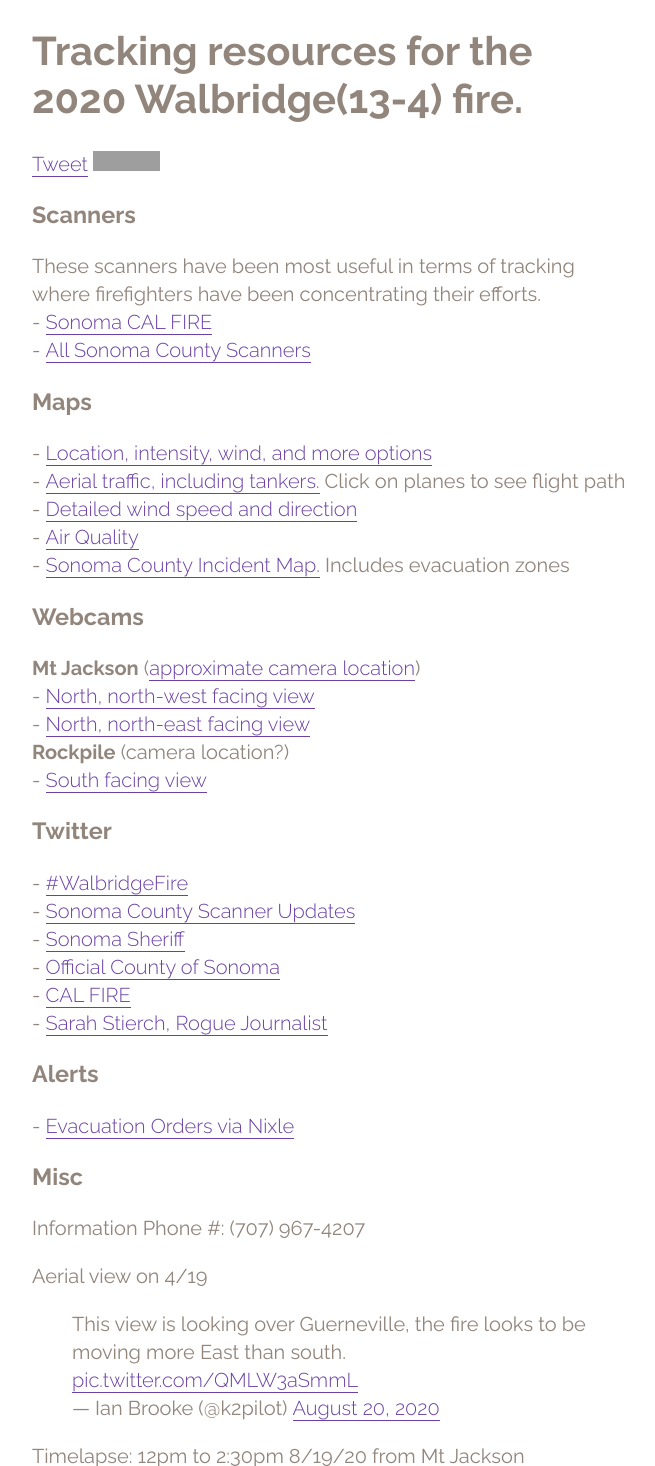
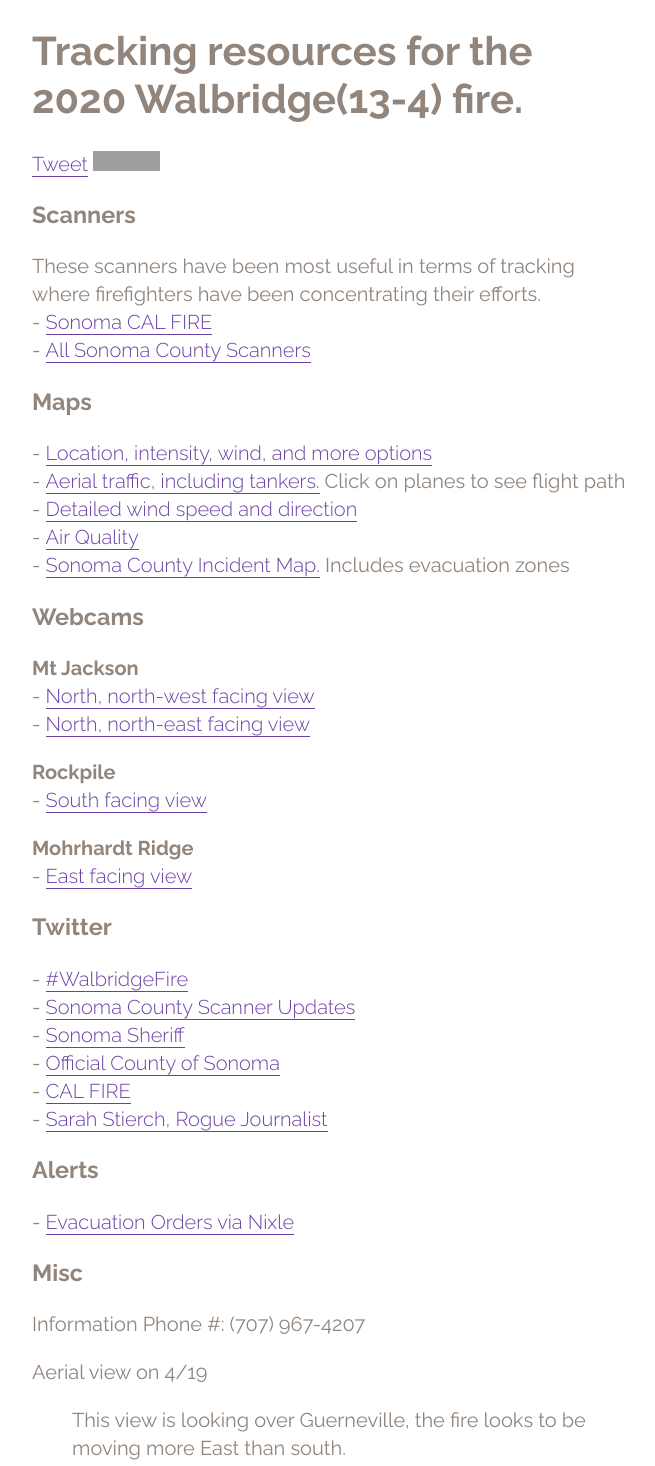
Before and after one commit to levivoelz/levivoelz.github.io, a Jekyll site: the page built from sonoma-county-fire-resources.md, in a window 1280 px wide, cut to the strip 0-1466 px from the top of the page. Shown: the whole strip, without its empty margins (308-963 px from the left). Built offline with Jekyll 4.4.1, drawn with Linux system fonts in a browser that asks for light colours; comment, search, counter and statistics services are not loaded; grey boxes are pictures that could not be loaded.

Commit message:
update stuff

```diff
--- a/sonoma-county-fire-resources.md
+++ b/sonoma-county-fire-resources.md
@@ -36,11 +36,19 @@
 </section>
 <section>
   <h3>Webcams</h3>
-  <b>Mt Jackson</b> (<a href='https://www.google.com/maps/place/Mount+Jackson+Resort+Rd,+Guerneville,+CA+95446/@38.539931,-122.9595623,228m/data=!3m2!1e3!4b1!4m5!3m4!1s0x808418ef68c7121f:0x5471e5b6e9a98aa9!8m2!3d38.5397986!4d-122.9589661!5m1!1e4' target='_blank'>approximate camera location</a>)<br />
-  - <a href='http://www.alertwildfire.org/northbay/index.html?camera=Axis-Jackson&v=81e002f' target='_blank'>North, north-west facing view</a><br />
-  - <a href='http://www.alertwildfire.org/northbay/index.html?camera=Axis-Jackson2&v=81e002f' target='_blank'>North, north-east facing view</a><br />
-  <b>Rockpile</b> (camera location?)<br />
-  - <a href='http://www.alertwildfire.org/northbay/?camera=Axis-Rockpile' target='_blank'>South facing view</a>
+  <p>
+    <b>Mt Jackson</b><br />
+    - <a href='http://www.alertwildfire.org/northbay/index.html?camera=Axis-Jackson&v=81e002f' target='_blank'>North, north-west facing view</a><br />
+    - <a href='http://www.alertwildfire.org/northbay/index.html?camera=Axis-Jackson2&v=81e002f' target='_blank'>North, north-east facing view</a>
+  </p>
+  <p>
+    <b>Rockpile</b><br />
+    - <a href='http://www.alertwildfire.org/northbay/?camera=Axis-Rockpile' target='_blank'>South facing view</a><br />
+  </p>
+  <p>
+    <b>Mohrhardt Ridge</b><br />
+    - <a href='http://www.alertwildfire.org/northbay/?camera=Axis-MohrhardtRidge1' target='_blank'>East facing view</a>
+  </p>
 </section>
 <section>
   <h3>Twitter</h3>
```
Also changed, not shown: 1 other file.
